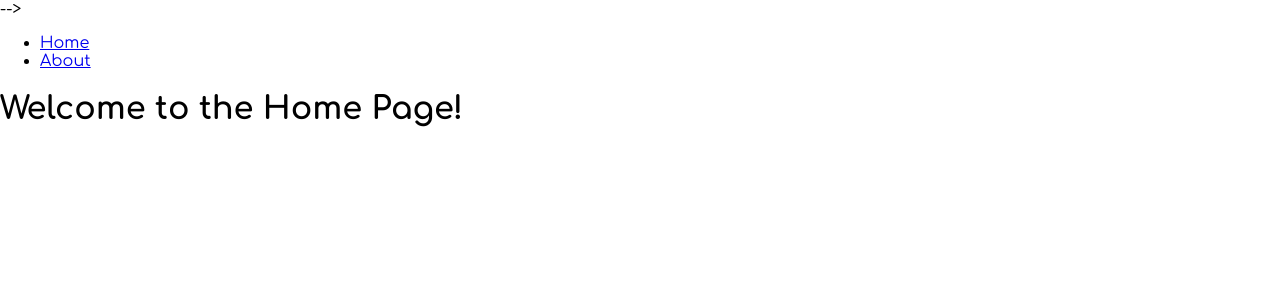
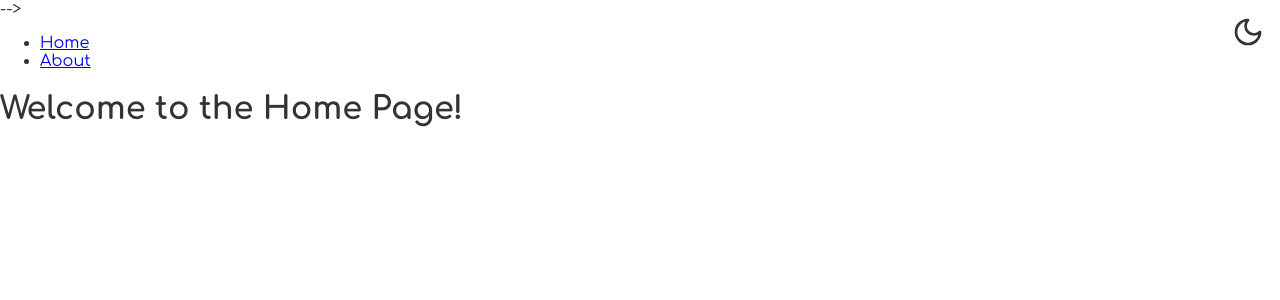
Before and after one commit to IlyaKolomoytsev/web-lab-equipments, a React (Create React App) app: page / in a window 1280 px wide. Shown: the top 300 px of the page. Built offline with nearby package versions, Linux system fonts and the light colour scheme.

Commit message:
feat: add theme toggle

```diff
--- a/src/App.tsx
+++ b/src/App.tsx
@@ -1,15 +1,18 @@
 import React from 'react';
-import { BrowserRouter as Router, Route, Routes, Link } from 'react-router-dom';  // Измените на Routes
+import {BrowserRouter as Router, Route, Routes, Link} from 'react-router-dom';  // Измените на Routes
 import './styles/App.css';
 
 import HomePage from './pages/HomePage';
 import AboutPage from './pages/AboutPage';
+import {ThemeProvider} from "./utils/ThemeContext";
+import PageThemeToggle from "./components/PageThemeToggle";
 
 const App: React.FC = () => {
     return (
         <Router>
+            <ThemeProvider>
                 <div>
-                {/* Навигация */}
+                    <PageThemeToggle/>
                     <nav>
                         <ul>
                             <li>
@@ -23,10 +26,11 @@ const App: React.FC = () => {
 
                     {/* Маршруты */}
                     <Routes>  {/* Заменили Switch на Routes */}
-                    <Route path="/" element={<HomePage />} />  {/* Заменили component на element */}
-                    <Route path="/about" element={<AboutPage />} />  {/* Заменили component на element */}
+                        <Route path="/" element={<HomePage/>}/> {/* Заменили component на element */}
+                        <Route path="/about" element={<AboutPage/>}/> {/* Заменили component на element */}
                     </Routes>
                 </div>
+            </ThemeProvider>
         </Router>
     );
 }
--- /dev/null
+++ b/src/components/PageThemeToggle.tsx
@@ -0,0 +1,53 @@
+import { useEffect, useState } from "react";
+import {useTheme} from "../utils/ThemeContext";
+
+export const PageThemeToggle: React.FC = () => {
+    const { theme, setTheme, toggle } = useTheme();
+
+
+    const MoonIcon = () => (
+        <svg
+            xmlns="http://www.w3.org/2000/svg"
+            width="24" height="24" viewBox="0 0 24 24"
+            fill="none" stroke="currentColor"
+            strokeWidth={2} strokeLinecap="round" strokeLinejoin="round"
+            className="lucide lucide-moon" aria-hidden="true" focusable="false"
+        >
+            <path d="M12 3a6 6 0 0 0 9 9 9 9 0 1 1-9-9Z" />
+        </svg>
+    );
+
+    const SunIcon = () => (
+        <svg
+            xmlns="http://www.w3.org/2000/svg"
+            width="24" height="24" viewBox="0 0 24 24"
+            fill="none" stroke="currentColor"
+            strokeWidth={2} strokeLinecap="round" strokeLinejoin="round"
+            className="lucide lucide-sun" aria-hidden="true" focusable="false"
+        >
+            <circle cx="12" cy="12" r="4" />
+            <path d="M12 2v2" />
+            <path d="M12 20v2" />
+            <path d="m4.93 4.93 1.41 1.41" />
+            <path d="m17.66 17.66 1.41 1.41" />
+            <path d="M2 12h2" />
+            <path d="M20 12h2" />
+            <path d="m6.34 17.66-1.41 1.41" />
+            <path d="m19.07 4.93-1.41 1.41" />
+        </svg>
+    );
+
+    return (
+        <div className="theme-toggle">
+            <button
+                type="button"
+                className="theme-toggle__button"
+                onClick={toggle}
+            >
+                {theme === "light" ? <MoonIcon /> : <SunIcon />}
+            </button>
+        </div>
+    );
+};
+
+export default PageThemeToggle;
--- a/src/index.tsx
+++ b/src/index.tsx
@@ -1,3 +1,4 @@
+import './utils/theme-init'
 import React from 'react';
 import ReactDOM from 'react-dom/client';
 import App from './App';
--- a/src/styles/App.css
+++ b/src/styles/App.css
@@ -1,4 +1,4 @@
-.light {
+html[data-theme="light"] {
     --bg-color: #fff;
     --text-color: #333;
     --border-color: #ccc;
@@ -15,7 +15,7 @@
     --card-bg-color: #e8d5d1;
 }
 
-.dark {
+html[data-theme="dark"] {
     --bg-color: #333;
     --text-color: #fff;
     --border-color: #ccc;
--- /dev/null
+++ b/src/utils/ThemeContext.tsx
@@ -0,0 +1,54 @@
+import React, { createContext, useCallback, useContext, useMemo, useState } from 'react';
+
+type Theme = 'light' | 'dark';
+
+type ThemeContextValue = {
+    theme: Theme;
+    setTheme: (next: Theme) => void;
+    toggle: () => void;
+};
+
+const STORAGE_KEY = 'theme';
+const ThemeContext = createContext<ThemeContextValue | null>(null);
+
+// Берём то, что установил ранний скрипт (без FOUC)
+function getInitialTheme(): Theme {
+    const w = typeof window !== 'undefined' ? (window as any) : undefined;
+    if (w && (w.__effectiveTheme === 'light' || w.__effectiveTheme === 'dark')) {
+        return w.__effectiveTheme as Theme;
+    }
+    // Фолбэк на случай, если файл utils/theme-init.ts не подключили
+    if (typeof window !== 'undefined' && typeof window.matchMedia === 'function') {
+        return window.matchMedia('(prefers-color-scheme: dark)').matches ? 'dark' : 'light';
+    }
+    return 'light';
+}
+
+export const ThemeProvider: React.FC<{ children: React.ReactNode }> = ({ children }) => {
+    const [theme, setThemeState] = useState<Theme>(getInitialTheme);
+
+    const apply = useCallback((next: Theme) => {
+        document.documentElement.setAttribute('data-theme', next);
+        try { localStorage.setItem(STORAGE_KEY, next); } catch {}
+    }, []);
+
+    const setTheme = useCallback((next: Theme) => {
+        setThemeState(next);
+        apply(next);
+    }, [apply]);
+
+    const toggle = useCallback(() => {
+        const next: Theme = theme === 'light' ? 'dark' : 'light';
+        setTheme(next);
+    }, [theme, setTheme]);
+
+    const value = useMemo(() => ({ theme, setTheme, toggle }), [theme, setTheme, toggle]);
+
+    return <ThemeContext.Provider value={value}>{children}</ThemeContext.Provider>;
+};
+
+export function useTheme(): ThemeContextValue {
+    const ctx = useContext(ThemeContext);
+    if (!ctx) throw new Error('useTheme must be used within ThemeProvider');
+    return ctx;
+}
--- /dev/null
+++ b/src/utils/theme-init.ts
@@ -0,0 +1,39 @@
+export {};
+
+type ThemeInit = 'light' | 'dark';
+
+declare global {
+    interface Window {
+        __effectiveTheme?: ThemeInit;
+    }
+}
+
+(function () {
+    const STORAGE_KEY = 'theme';
+
+    let stored: string | null = null;
+    try {
+        stored = localStorage.getItem(STORAGE_KEY);
+    } catch {}
+
+    const isTheme = (v: unknown): v is ThemeInit => v === 'light' || v === 'dark';
+
+    function systemPrefersDark(): boolean {
+        return (
+            typeof window !== 'undefined' &&
+            typeof window.matchMedia === 'function' &&
+            window.matchMedia('(prefers-color-scheme: dark)').matches
+        );
+    }
+
+    const effective: ThemeInit = isTheme(stored)
+        ? stored
+        : systemPrefersDark()
+            ? 'dark'
+            : 'light';
+
+    document.documentElement.setAttribute('data-theme', effective);
+
+    // Экспортим для первого рендера React
+    window.__effectiveTheme = effective;
+})();
```
Lines whose indentation alone changed are shown as unchanged.
